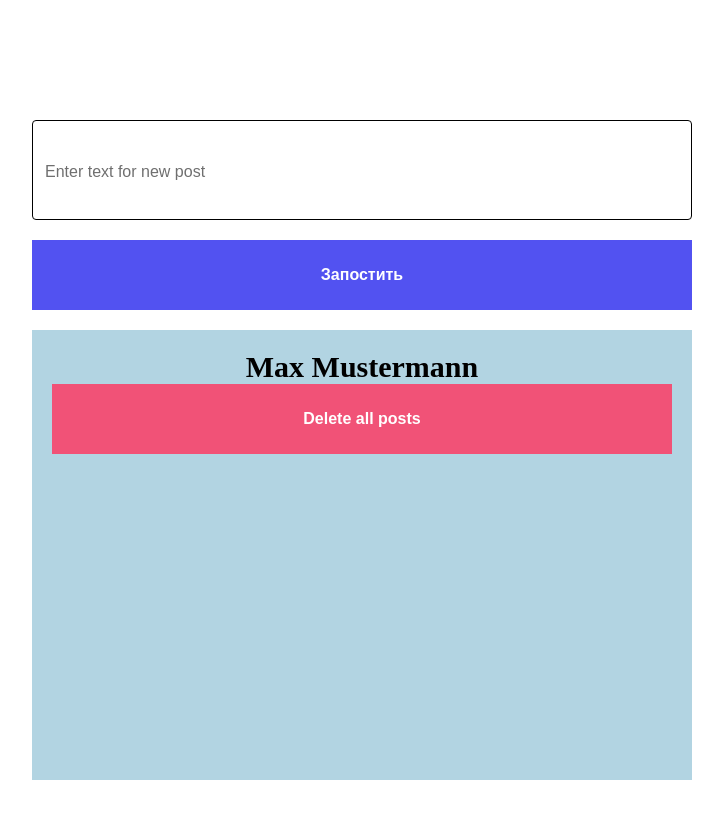
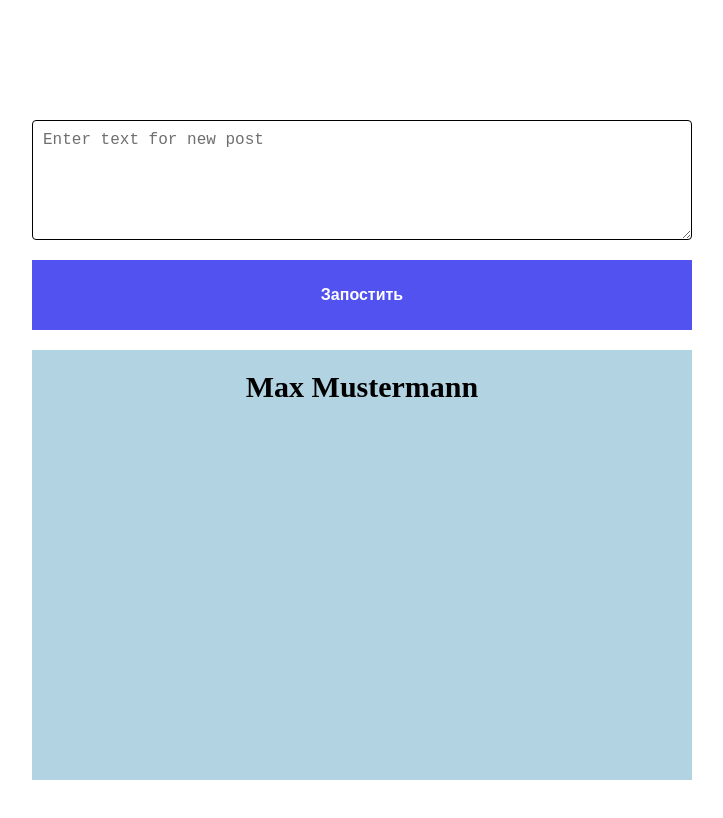
Before and after one commit to dobroznai/COHORT_54_FS_REACT_TYPESCRIPT, a React (Vite) app: page / in a window 1280 px wide. Shown: the top 818 px of the page, without its empty margins (278-1001 px from the left). Built offline with nearby package versions, Linux system fonts and the light colour scheme.

Commit message:
refactor homework_13_useContext

```diff
--- a/src/homeworks/Homework_13/components/BlogManagement/BlogManagement.tsx
+++ b/src/homeworks/Homework_13/components/BlogManagement/BlogManagement.tsx
@@ -1,46 +1,48 @@
-import { useState, createContext } from "react";
+import { useState, createContext, type ChangeEvent } from "react";
 import { BlogManagementWrapper, CustomInput } from "./styles";
 import Button from "components/Button/Button";
 
 import Card from "homeworks/Homework_13/components/Card/Card";
 import type { PostsContext } from "./types";
 
-export const MainContext = createContext<PostsContext>({
+export const BlogManagementContext = createContext<PostsContext>({
   posts: [],
   setPosts: () => {},
 });
 
 function BlogManagement() {
-  const [text, setText] = useState("");
+  const [text, setText] = useState<string>("");
   const [posts, setPosts] = useState<string[]>([]);
 
-  const getUserData = () => {
+  const onChangeTextAreaMessage = (
+    e: ChangeEvent<HTMLInputElement | HTMLTextAreaElement>
+  ) => setText(e.target.value);
+
+  const postMessage = () => {
     if (text.trim() === "") {
       alert("Field is empty");
       return;
     }
 
-    console.log(text);
     setPosts((prev) => [...prev, text]);
 
     setText("");
   };
-  console.log(posts);
+
   return (
-    <MainContext.Provider value={{ posts, setPosts }}>
+    <BlogManagementContext.Provider value={{ posts, setPosts }}>
       <BlogManagementWrapper>
         <CustomInput
-          id="text"
-          name="textarea"
-          type="text"
+          as="textarea"
+          name="text"
+          value={text}
           placeholder="Enter text for new post"
-          value={text}
-          onChange={(e) => setText(e.target.value)}
+          onChange={onChangeTextAreaMessage}
         />
-        <Button name="Запостить" onClick={getUserData} />
+        <Button name="Запостить" onClick={postMessage} />
         <Card />
       </BlogManagementWrapper>
-    </MainContext.Provider>
+    </BlogManagementContext.Provider>
   );
 }
 
--- a/src/homeworks/Homework_13/components/BlogManagement/styles.ts
+++ b/src/homeworks/Homework_13/components/BlogManagement/styles.ts
@@ -1,4 +1,5 @@
 import styled from "@emotion/styled";
+
 import { InputComponent } from "components/Input/styles";
 
 export const BlogManagementWrapper = styled.div`
@@ -12,9 +13,18 @@ export const BlogManagementWrapper = styled.div`
 `;
 
 export const CustomInput = styled(InputComponent)`
-  height: 100px;
-  font-size: 20px;
+  width: 100%;
+  min-height: 120px;
+  padding: 10px;
+  font-size: 16px;
+  resize: vertical; /* ✅ дозволяє лише вертикальне розтягування */
+  overflow: auto; /* ✅ додає прокрутку, якщо текст виходить за межі */
   &:focus {
     border-color: green;
   }
+
+  &[as="textarea"] {
+    max-width: 100%;
+    resize: vertical;
+  }
 `;
--- a/src/homeworks/Homework_13/components/Card/styles.ts
+++ b/src/homeworks/Homework_13/components/Card/styles.ts
@@ -1,6 +1,7 @@
 import styled from "@emotion/styled";
 
 export const CardWrapper = styled.div`
+  position: relative;
   display: flex;
   flex-direction: column;
   flex: 1;
--- a/src/homeworks/Homework_13/components/Message/Message.tsx
+++ b/src/homeworks/Homework_13/components/Message/Message.tsx
@@ -1,14 +1,15 @@
 import { useContext } from "react";
-import { MainContext } from "homeworks/Homework_13/components/BlogManagement/BlogManagement";
+import { BlogManagementContext } from "homeworks/Homework_13/components/BlogManagement/BlogManagement";
 import { v4 } from "uuid";
-import { MessageWrapper, ContentInfo } from "./styles";
-import Button from "components/Button/Button";
+import { MessageWrapper, ContentInfo, DeleteButtonWrapper } from "./styles";
 
 function Message() {
-  const { posts, setPosts } = useContext(MainContext);
+  const { posts, setPosts } = useContext(BlogManagementContext);
 
   const deletePosts = () => {
-    setPosts([]);
+    if (window.confirm("Are you sure you want to delete all posts?")) {
+      setPosts([]);
+    }
   };
 
   return (
@@ -18,7 +19,11 @@ function Message() {
           <ContentInfo>{post}</ContentInfo>
         </MessageWrapper>
       ))}
-      <Button name="Delete all posts" isRed onClick={deletePosts} />
+      {posts.length > 0 && (
+        <DeleteButtonWrapper $isRed onClick={deletePosts}>
+          Delete all posts
+        </DeleteButtonWrapper>
+      )}
     </>
   );
 }
--- a/src/homeworks/Homework_13/components/Message/styles.ts
+++ b/src/homeworks/Homework_13/components/Message/styles.ts
@@ -1,19 +1,44 @@
 import styled from "@emotion/styled";
+import { Button_component } from "components/Button/styles";
 
 export const MessageWrapper = styled.div`
   display: flex;
   flex-direction: column;
-  width: 400px;
+
+  width: 100%;
   padding: 15px;
   margin: 10px 0;
   gap: 10px;
   background-color: #ffffff;
-  border-radius: 8px;
-  box-shadow: 0 2px 6px rgba(0, 0, 0, 0.15);
+  border-radius: 12px;
+  box-shadow: 0 3px 8px rgba(0, 0, 0, 0.15);
 `;
 
 export const ContentInfo = styled.p`
-  font-size: 18px;
-  font-weight: 500;
+  font-size: 17px;
+  font-weight: 400;
+  line-height: 1.6;
   margin: 0;
+  white-space: pre-wrap; /* ✅ зберігає перенос рядків із textarea */
+  word-break: break-word; /* ✅ переносить довгі слова */
+  color: #333333;
 `;
+
+/* ✅ Нове — обгортка для фіксованої кнопки */
+
+export const DeleteButtonWrapper = styled(Button_component)`
+  position: absolute;
+  bottom: 20px;
+
+  width: 200px; /* фіксована ширина */
+  z-index: 1000;
+  border-radius: 12px;
+  box-shadow: 0 4px 12px rgba(0, 0, 0, 0.15);
+
+  transition: transform 0.2s ease, box-shadow 0.2s ease;
+
+  &:hover {
+    transform: translateY(-2px);
+    box-shadow: 0 6px 14px rgba(0, 0, 0, 0.2);
+  }
+`;
```
